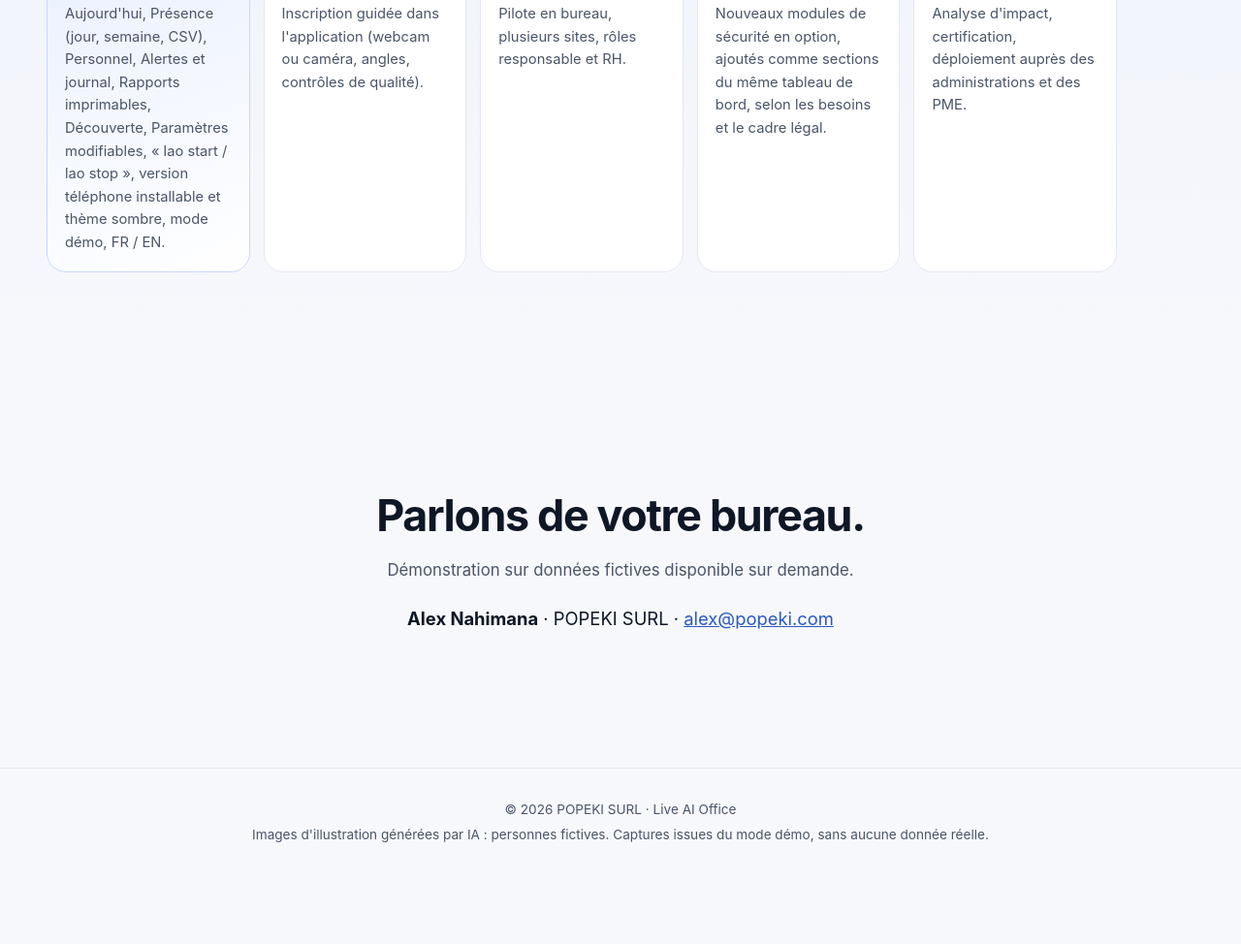
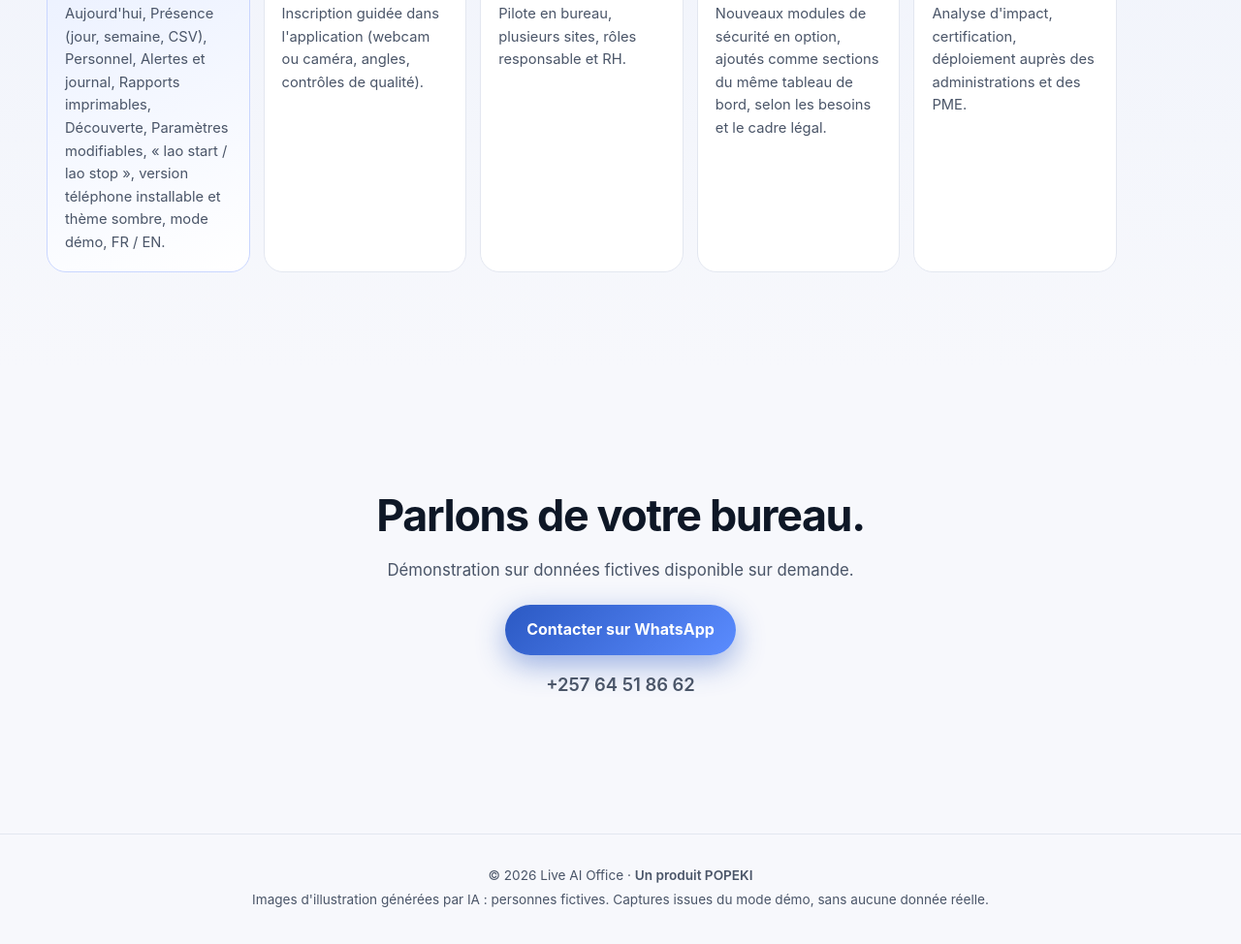
Before and after one commit to bayhaj1/live-ai-office-site, a plain HTML site: page index.html in a window 1280 px wide. Shown: the part 9651-10625 px from the top of the page at 97% size. Before the commit the page ends 10568 px from the top, so only its background shows below. Drawn offline with Linux system fonts and the light colour scheme.

Commit message:
Replace site contact details with WhatsApp.
The public showcase no longer shows a name, company legal name or
email. French and English pages now use a WhatsApp button
(wa.me/25764518662) with a short prefilled message and the number in
readable form. The footer credits Live AI Office as a POPEKI product
and links to popeki.com.

```diff
--- a/index.html
+++ b/index.html
@@ -93,8 +93,13 @@ h3{margin:0 0 6px;font-size:1.08rem;letter-spacing:-.01em}.sub{color:var(--muted
 .step:first-child{background:linear-gradient(160deg,#eaf0ff,#fff);border-color:#c9d6ff}
 .when{font-weight:750;font-size:.95rem}.step p{margin:8px 0 0;color:var(--muted);font-size:.92rem}
 .contact{text-align:center}.contact h2,.contact .sub{margin-left:auto;margin-right:auto}
-.who{font-size:1.15rem;margin-top:22px}
+.contact .ctas{justify-content:center;margin-top:22px}
+.who{font-size:1.15rem;margin-top:14px;color:var(--muted)}
+.who a{color:inherit;text-decoration:none;font-weight:600}
+.who a:hover{color:var(--blue)}
 .foot{border-top:1px solid var(--line);text-align:center;color:var(--muted);font-size:.85rem;padding:28px 16px 40px}.foot p{margin:4px 0}
+.foot a{color:inherit;text-decoration:none;font-weight:600}
+.foot a:hover{color:var(--blue)}
 @keyframes drift{from{transform:scale(1.04)}to{transform:scale(1.12) translate(-1.5%,-1%)}}
 @keyframes rise{from{opacity:0;transform:translateY(24px)}to{opacity:1;transform:none}}
 @keyframes flow{to{stroke-dashoffset:-36}}
@@ -192,7 +197,7 @@ h2{font-size:clamp(1.6rem,7vw,2rem)}
 .card:hover,.btn:hover{transform:none}
 .foot{padding-bottom:max(40px,env(safe-area-inset-bottom))}
 .who{font-size:1.02rem;line-height:1.9}
-.who .mail{display:inline-flex;min-height:44px;align-items:center}
+.who a{display:inline-flex;min-height:44px;align-items:center}
 }
 </style>
 </head>
@@ -326,9 +331,10 @@ h2{font-size:clamp(1.6rem,7vw,2rem)}
 </section>
 <section id="contact" class="sec contact">
   <h2>Parlons de votre bureau.</h2><p class="sub">Démonstration sur données fictives disponible sur demande.</p>
-  <p class="who"><strong>Alex Nahimana</strong> · POPEKI SURL · <a class="mail" href="mailto:alex@popeki.com">alex@popeki.com</a></p>
+  <p class="ctas"><a class="btn primary" href="https://wa.me/25764518662?text=Bonjour%2C%20je%20souhaite%20en%20savoir%20plus%20sur%20Live%20AI%20Office." rel="noopener noreferrer">Contacter sur WhatsApp</a></p>
+  <p class="who"><a href="https://wa.me/25764518662?text=Bonjour%2C%20je%20souhaite%20en%20savoir%20plus%20sur%20Live%20AI%20Office." rel="noopener noreferrer">+257 64 51 86 62</a></p>
 </section>
 </main>
-<footer class="foot"><p>© 2026 POPEKI SURL · Live AI Office</p><p>Images d&#x27;illustration générées par IA : personnes fictives. Captures issues du mode démo, sans aucune donnée réelle.</p></footer>
+<footer class="foot"><p>© 2026 Live AI Office · <a href="https://popeki.com">Un produit POPEKI</a></p><p>Images d&#x27;illustration générées par IA : personnes fictives. Captures issues du mode démo, sans aucune donnée réelle.</p></footer>
 </body>
 </html>
```
Also changed, not shown: en/index.html (+10 -4 lines), 2 other files.
